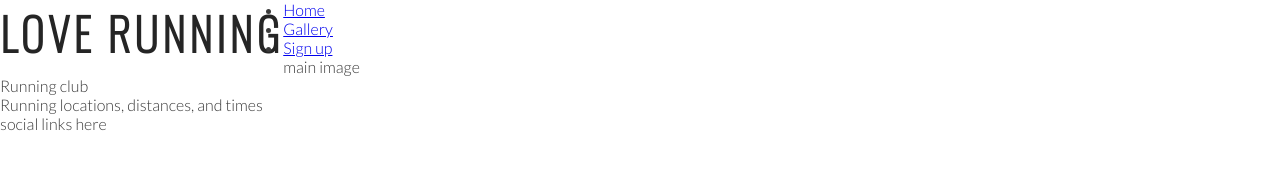
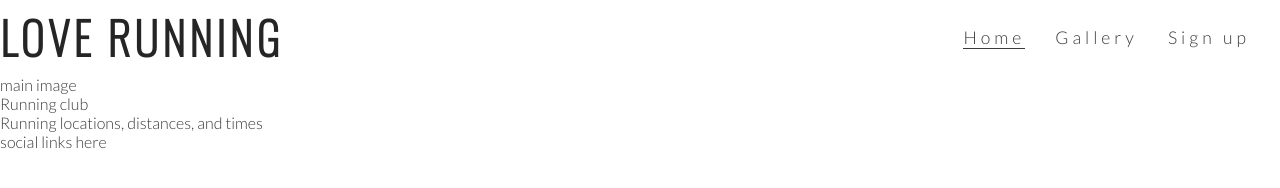
Before and after one commit to iama3191/Love-running, a plain HTML site: page index.html in a window 1280 px wide. Drawn offline with nearby package versions, Linux system fonts and the light colour scheme.

Commit message:
style navigation links

```diff
--- a/assets/css/style.css
+++ b/assets/css/style.css
@@ -9,7 +9,7 @@
 body {
     font-family: Lato, sans-serif;
     font-weight: 300;
-    color: #3a3a3a
+    color: #3a3a3a;
 }
 
 /* headings and logo */
@@ -25,3 +25,35 @@ h1, h2 {
     float: left;
     font-size: 280%;
 }
+
+#menu {
+    font-size: 110%;
+    letter-spacing: 4px;
+    display: flex;
+    justify-content: flex-end;
+    flex-wrap: wrap;
+}
+
+#menu, #logo {
+    line-height: 75px;
+}
+
+#menu li {
+    float: right;
+    list-style-type: none;
+    margin-right: 30px;
+
+}
+
+#menu a {
+    text-decoration: none;
+    color: inherit;
+}
+
+#menu a:hover {
+    border-bottom: 1px solid #3a3a3a;
+}
+
+.active {
+    border-bottom: 1px solid #3a3a3a;
+}
--- a/index.html
+++ b/index.html
@@ -15,15 +15,17 @@
             <h1 id="logo">Love Running</h1>
         </a>
         <nav>
-            <ul><li>
-                <a href="index.html">Home</a>
+            <ul id="menu">
+                <li>
+                    <a href="index.html" class="active">Home</a>
                 </li>
                 <li>
                     <a href="#">Gallery</a>
                 </li>
                 <li>
                     <a href="#">Sign up</a>
-            </li></ul>
+                </li>
+            </ul>
         </nav>
     </header>
     <section>main image</section>
```
Lines whose indentation alone changed are shown as unchanged.
